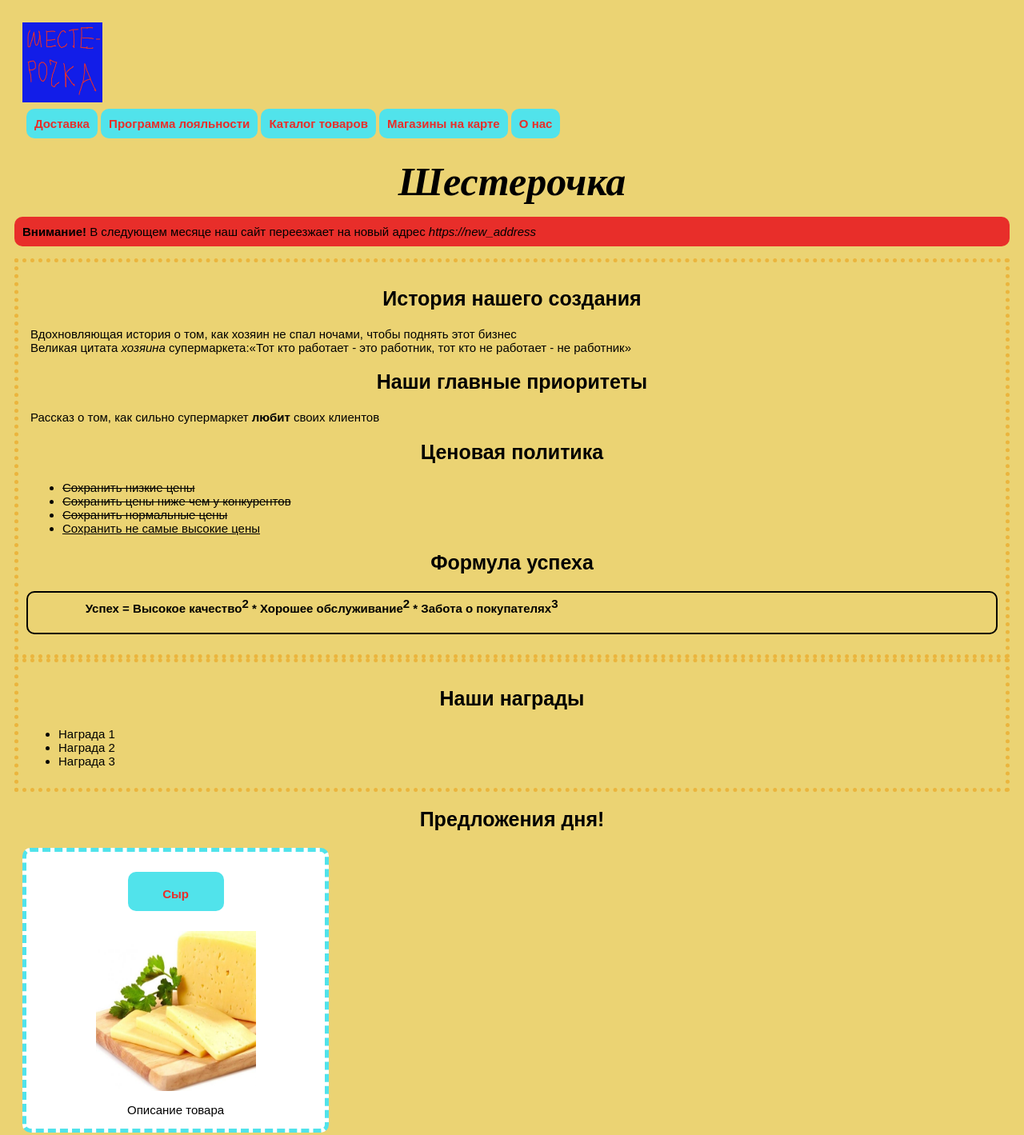
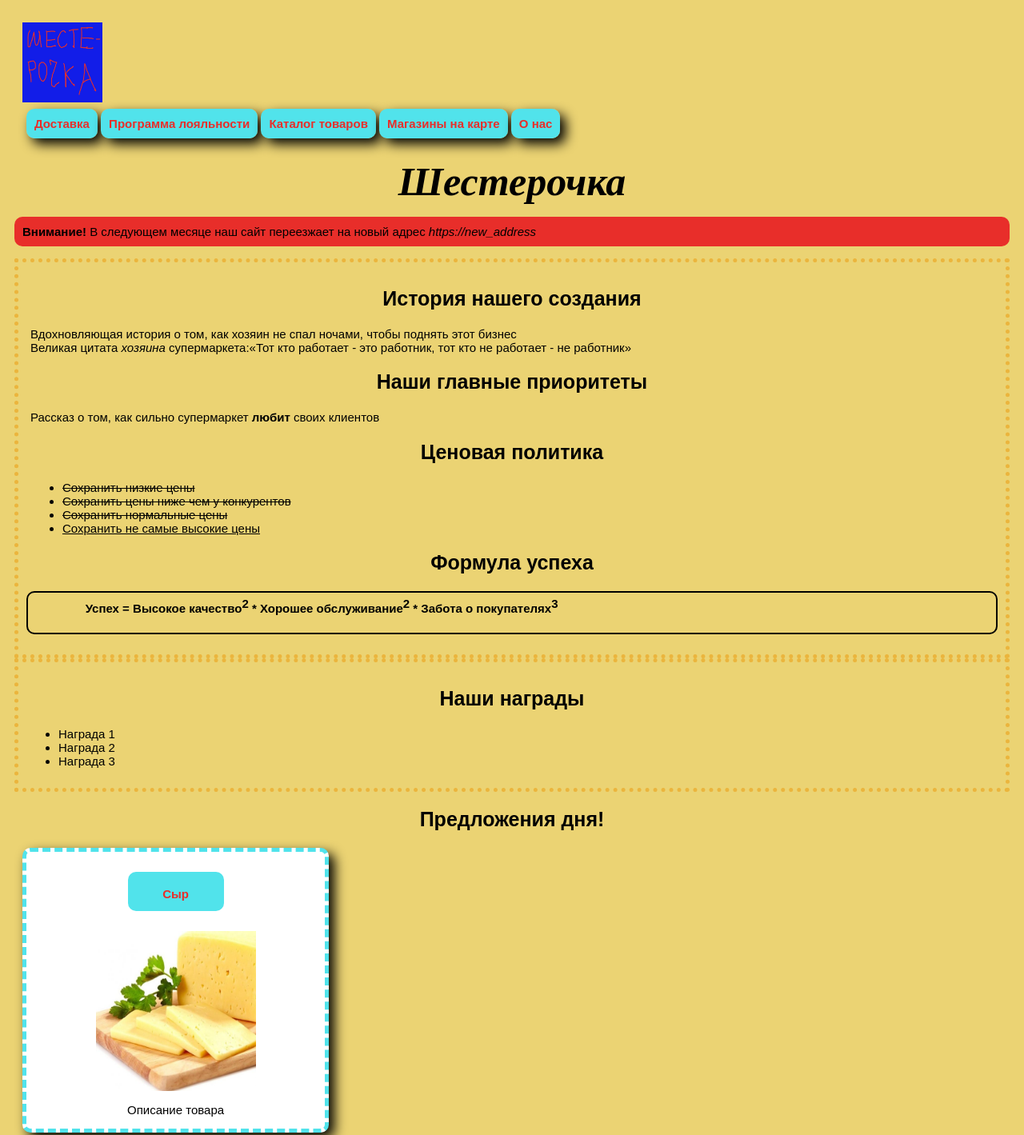
Before and after one commit to Viktor6374/Web-5-Sem, a plain HTML site: page index.html in a window 1280 px wide. Shown: the top 1419 px of the page at 80% size. Drawn offline with Linux system fonts and the light colour scheme.

Commit message:
add: shadow

```diff
--- a/CSS/style.css
+++ b/CSS/style.css
@@ -24,6 +24,7 @@ h2, h3{
     background-color: #51E3EB;
     color: #E82E2A;
     display: inline;
+    box-shadow: 7px 7px 15px black;
 }
 .navigation{
     margin: 10px;
@@ -64,6 +65,7 @@ h2, h3{
     border: 5px dashed #51E3EB;
     width: 30%;
     margin: 10px;
+    box-shadow: 7px 7px 15px black;
 }
 
 .offer__pict{
```
